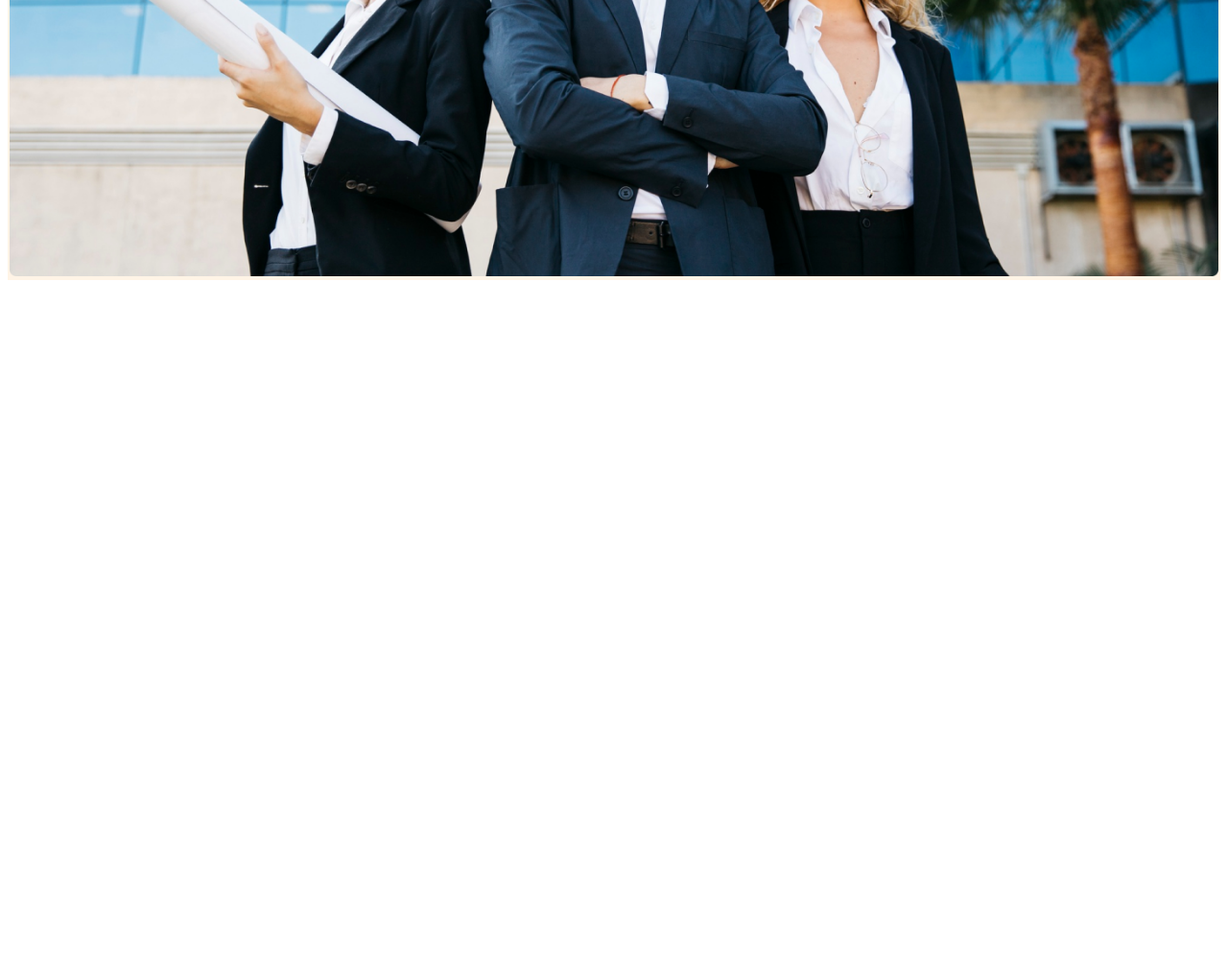
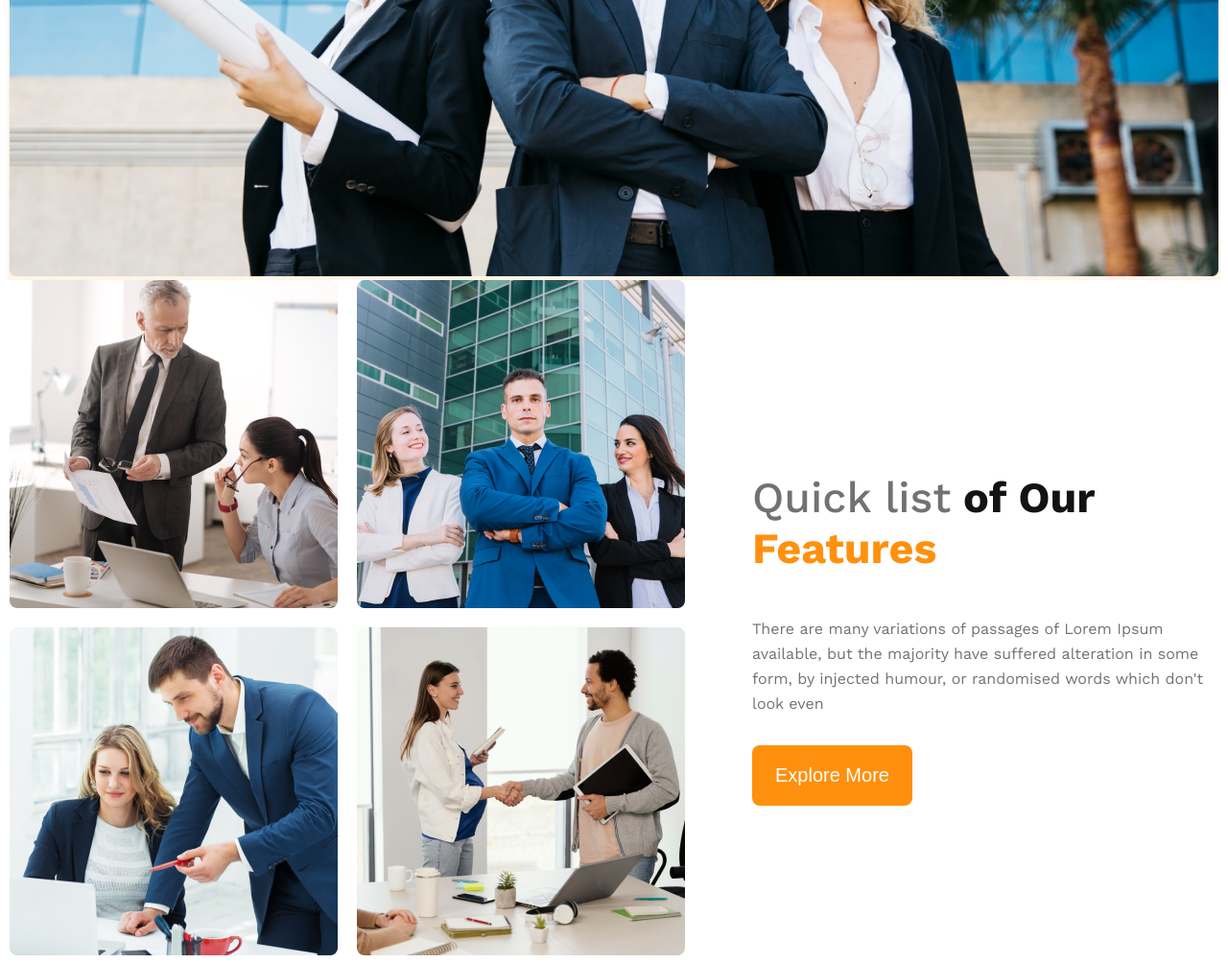
Before and after one commit to siam-tahsan/G3-architech-Mo-9, a plain HTML site: page index.html in a window 1280 px wide. Shown: the part 910-1914 px from the top of the page at 96% size. Before the commit the page ends 1210 px from the top, so only its background shows below. Drawn offline with nearby package versions, Linux system fonts and the light colour scheme.

Commit message:
added teams section

```diff
--- a/css/g3-architech.css
+++ b/css/g3-architech.css
@@ -25,6 +25,11 @@
     border-radius: 8px;
     margin-top: 30px;
     cursor: pointer;
+}
+
+main{
+    max-width: 1260px;
+    margin: 0 auto;
 }
 
 /* dark-1 */
@@ -89,17 +94,69 @@
     /* line-height: 26px; */
 }
 
-/* resposibe media query */
+/* section teams related styles */
+
+.teams{
+    align-items: center;
+}
+.img-container{
+    display: grid;
+    grid-template-columns: repeat(2, 1fr);
+    gap: 20px;
+    margin-right: 70px;
+}
+
+.features{
+    max-width: 530px;
+}
+
+.feature-heading{
+    font-size: 2.8rem;
+    font-weight: 700;
+}
+
+#quick{
+    font-weight: 500;
+}
+
+#feature{
+    color: #FF900E;
+}
+
+.feature-details{
+    font-size: 1rem;
+    line-height: 26px;
+    margin-top: 24px ;
+}
+
+
+/* resposibe media query small device */
 @media screen and (max-width:576px) {
     .banner-img{
         width: 100%;
     }
 
-    .navbar, .nav-links{
+    .navbar, .nav-link, .teams{
         flex-direction: column;
     }
 
     .banner-container{
         width: 100%;
     }
+
+    .img-container{
+        grid-template-columns: repeat(1, 1fr);
+    }
 }
+
+/* resposibe media query middle device */
+
+@media screen and (min-width:576px) and (max-width:992px) {
+    .banner-img{
+        width: 100%;
+    }
+
+    header, .bg-light{
+        width: 100%;
+        }
+}
--- a/index.html
+++ b/index.html
@@ -37,7 +37,21 @@
     </header>
 
     <main>
+        <section class="teams display-flex">
+            <div class="img-container">
+                <img src="./images/team1.png" alt="">
+                <img src="./images/team2.png" alt="">
+                <img src="./images/team3.png" alt="">
+                <img src="./images/team4.png" alt="">
+            </div>
 
+            <div class="features">
+                <h3 class="feature-heading"> <span id="quick" class="text-light-gray">Quick list</span> <span id="our" class="text-black">of Our</span> <span id="feature">Features</span></h3>
+                <div class="feature-details text-light-gray">There are many variations of passages of Lorem Ipsum available, but the majority have suffered alteration in some form, by injected humour, or randomised words which don't look even</div>
+                <button class="btn-primary">Explore More</button>
+            </div>
+
+        </section>
     </main>
 
     <footer>
```
